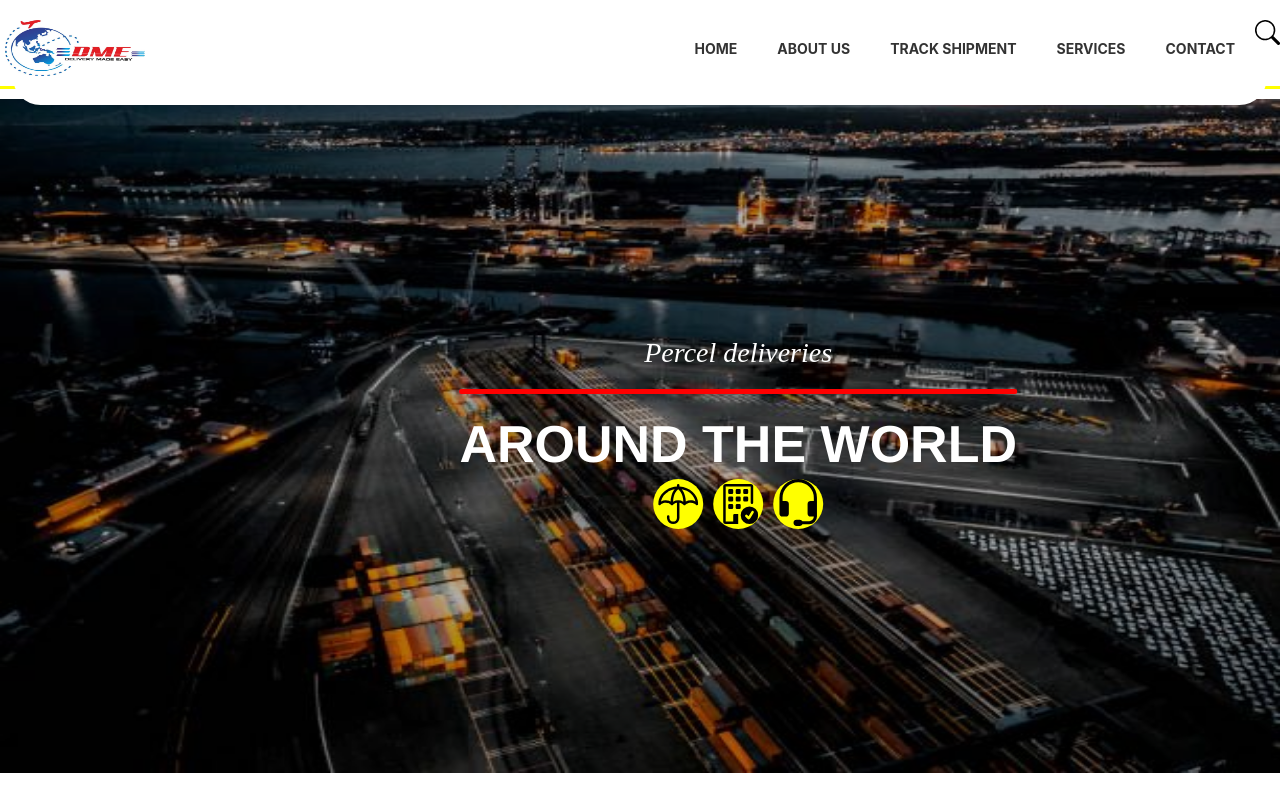
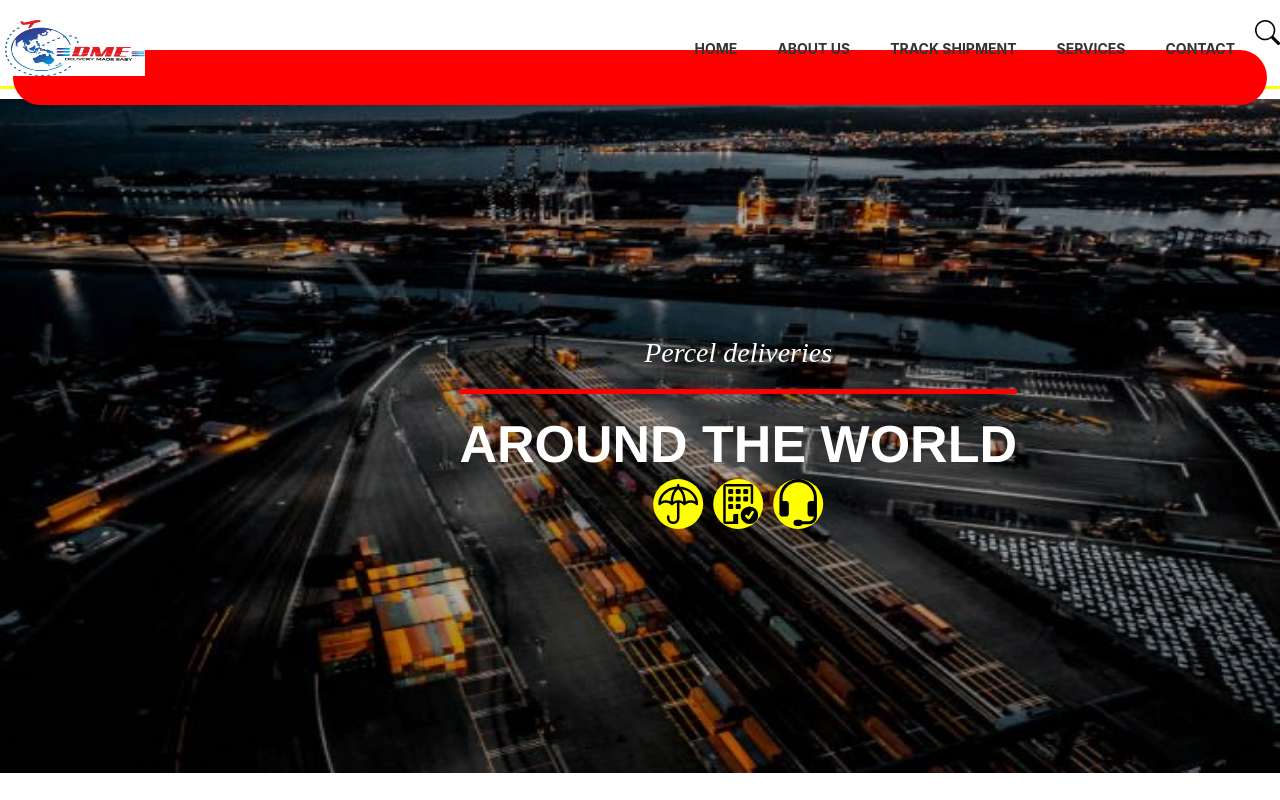
Before and after one commit to uche9/Delivery, a React (Create React App) app: page / in a window 1280 px wide. Shown: the top 800 px of the page. Built offline with nearby package versions, Linux system fonts and the light colour scheme.

Commit message:
'updated'

```diff
--- a/src/components/NavBar/NavBar.css
+++ b/src/components/NavBar/NavBar.css
@@ -116,7 +116,7 @@ div.links{
 
 .tab{
     width: 98%;
-    background-color:#fff;
+    background-color:#F00;
     z-index:-1;
     border-radius: 50px;
     position: absolute;
```
